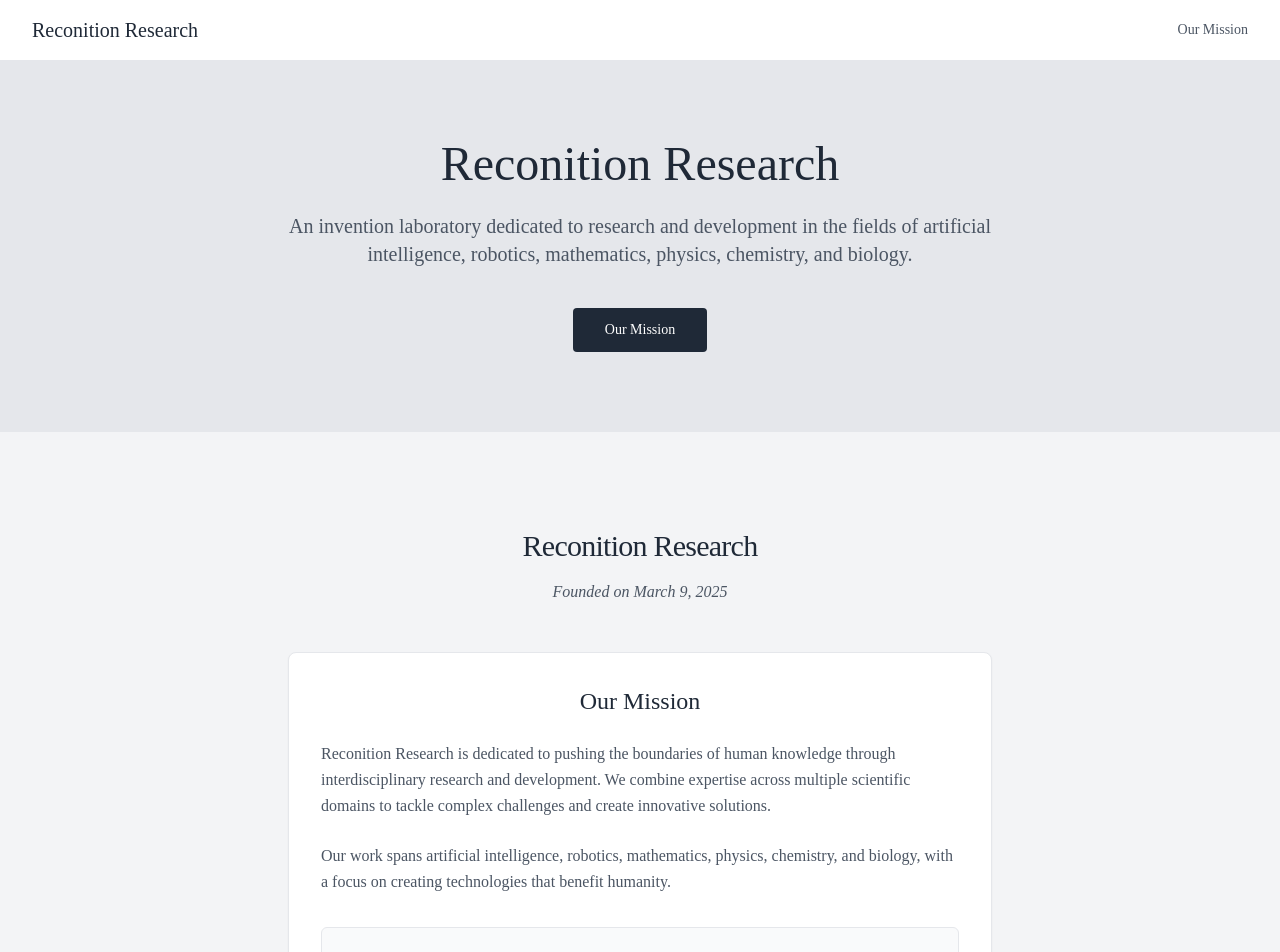
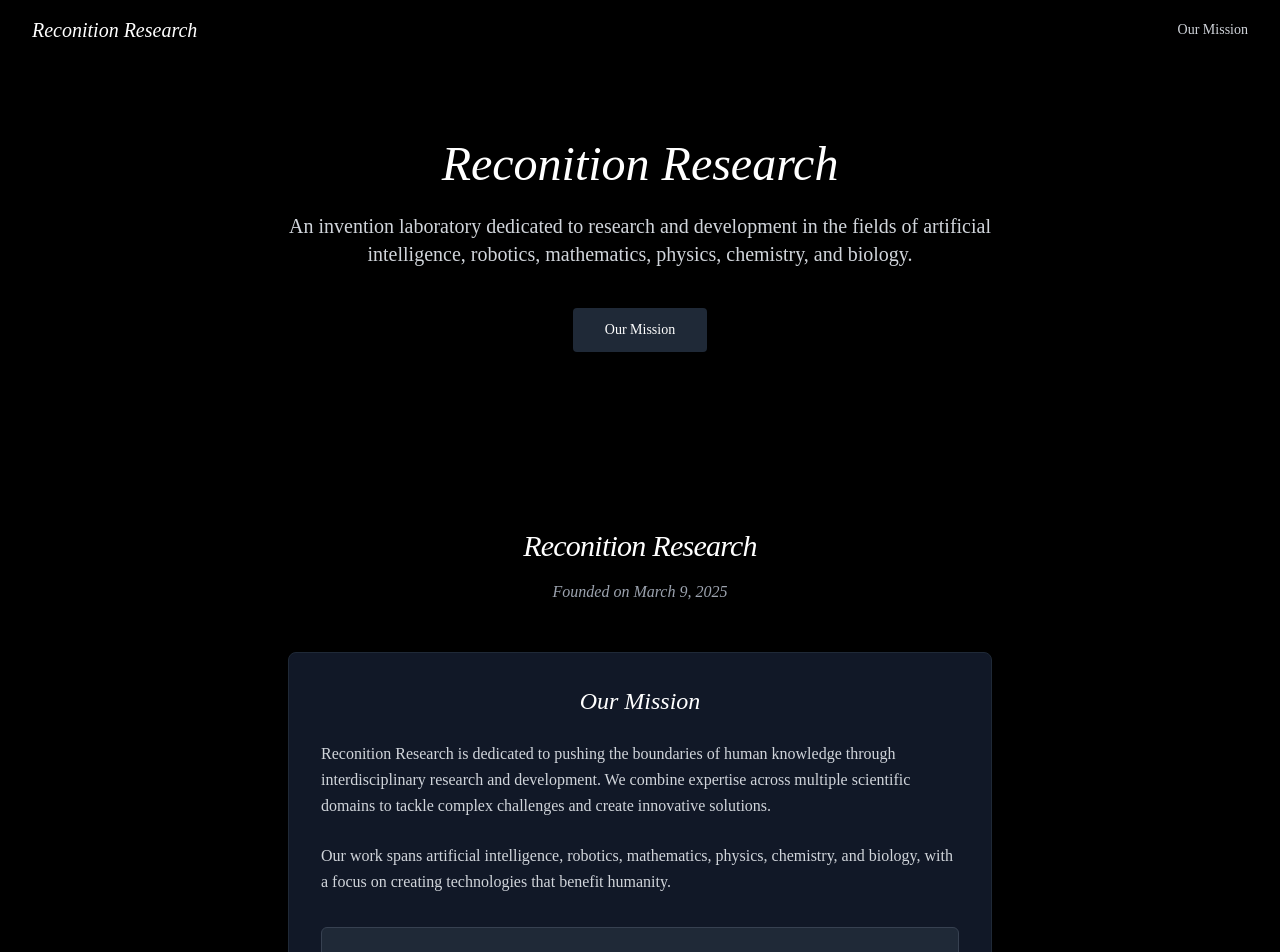
Before and after one commit to aarnav-anand/Reconition, a React (Vite) app: page / in a window 1280 px wide. Shown: the top 952 px of the page. Built offline with nearby package versions, Linux system fonts and the light colour scheme.

Commit message:
Update site styling
- Update the site background to black.
- Update the title font to italic Playfair.

```diff
--- a/src/components/AboutSection.tsx
+++ b/src/components/AboutSection.tsx
@@ -5,31 +5,31 @@ const AboutSection = () => {
   return (
     <section
       id="about"
-      className="py-24 bg-gray-100 relative"
+      className="py-24 bg-black relative"
     >
       <div className="container mx-auto relative z-10">
         <div className="max-w-3xl mx-auto px-4 sm:px-6 lg:px-8">
           <div className="text-center mb-12">
-            <h2 className="text-3xl font-playfair tracking-tight mb-4 text-gray-800">Reconition Research</h2>
-            <p className="text-base text-gray-600 font-playfair italic">
+            <h2 className="text-3xl font-playfair italic tracking-tight mb-4 text-white">Reconition Research</h2>
+            <p className="text-base text-gray-400 font-playfair italic">
               Founded on March 9, 2025
             </p>
           </div>
 
-          <div className="bg-white shadow-sm rounded-lg p-8 border border-gray-200">
-            <h3 className="text-2xl font-playfair mb-6 text-gray-800 text-center">Our Mission</h3>
-            <p className="text-gray-600 mb-6 leading-relaxed font-playfair">
+          <div className="bg-gray-900 shadow-sm rounded-lg p-8 border border-gray-800">
+            <h3 className="text-2xl font-playfair italic mb-6 text-white text-center">Our Mission</h3>
+            <p className="text-gray-300 mb-6 leading-relaxed font-playfair">
               Reconition Research is dedicated to pushing the boundaries of human knowledge through
               interdisciplinary research and development. We combine expertise across multiple scientific
               domains to tackle complex challenges and create innovative solutions.
             </p>
-            <p className="text-gray-600 mb-8 leading-relaxed font-playfair">
+            <p className="text-gray-300 mb-8 leading-relaxed font-playfair">
               Our work spans artificial intelligence, robotics, mathematics, physics, chemistry, and biology,
               with a focus on creating technologies that benefit humanity.
             </p>
 
-            <div className="p-6 bg-gray-50 rounded-md border border-gray-200">
-              <p className="text-gray-700 italic text-center font-playfair text-sm">
+            <div className="p-6 bg-gray-800 rounded-md border border-gray-700">
+              <p className="text-gray-300 italic text-center font-playfair text-sm">
                 "Our goal is to create a laboratory where brilliance knows no bounds,
                 where the convergence of disciplines leads to extraordinary discoveries
                 that were once thought impossible."
--- a/src/components/Footer.tsx
+++ b/src/components/Footer.tsx
@@ -5,17 +5,17 @@ const Footer = () => {
   const currentYear = new Date().getFullYear();
 
   return (
-    <footer className="py-8 bg-gray-100">
+    <footer className="py-8 bg-black">
       <div className="container mx-auto px-4 sm:px-6 lg:px-8">
         <div className="flex flex-col md:flex-row justify-between items-center">
           <div className="mb-4 md:mb-0">
-            <p className="text-sm text-gray-600 font-playfair">
+            <p className="text-sm text-gray-400 font-playfair">
               © {currentYear} Reconition Research. All rights reserved.
             </p>
           </div>
 
           <div className="flex space-x-6">
-            <a href="#" className="text-sm text-gray-600 hover:text-gray-800 transition-colors font-playfair">
+            <a href="#" className="text-sm text-gray-400 hover:text-gray-300 transition-colors font-playfair">
               Contact
             </a>
           </div>
--- a/src/components/HeroSection.tsx
+++ b/src/components/HeroSection.tsx
@@ -3,14 +3,14 @@ import React from 'react';
 
 const HeroSection = () => {
   return (
-    <section className="py-20 bg-gray-200 relative">
+    <section className="py-20 bg-black relative">
       <div className="container mx-auto px-4 sm:px-6 lg:px-8 relative z-10">
         <div className="max-w-3xl mx-auto text-center">
-          <h1 className="text-4xl md:text-5xl font-playfair mb-6 text-gray-800">
+          <h1 className="text-4xl md:text-5xl font-playfair italic mb-6 text-white">
             Reconition Research
           </h1>
 
-          <p className="text-xl text-gray-600 mb-10 font-playfair">
+          <p className="text-xl text-gray-300 mb-10 font-playfair">
             An invention laboratory dedicated to research and development in the fields of
             artificial intelligence, robotics, mathematics, physics, chemistry, and biology.
           </p>
--- a/src/components/Navbar.tsx
+++ b/src/components/Navbar.tsx
@@ -3,16 +3,16 @@ import React from 'react';
 
 const Navbar = () => {
   return (
-    <nav className="bg-white shadow-sm py-4">
+    <nav className="bg-black py-4">
       <div className="container mx-auto px-4 sm:px-6 lg:px-8 flex items-center justify-between">
         <div className="flex items-center">
-          <a href="/" className="text-xl font-playfair text-gray-800">Reconition Research</a>
+          <a href="/" className="text-xl font-playfair italic text-white">Reconition Research</a>
         </div>
 
         <div className="flex items-center">
           <a
             href="#about"
-            className="text-sm font-playfair text-gray-600 hover:text-gray-800 transition-colors"
+            className="text-sm font-playfair text-gray-300 hover:text-white transition-colors"
           >
             Our Mission
           </a>
--- a/src/index.css
+++ b/src/index.css
@@ -7,33 +7,33 @@
 
 @layer base {
   :root {
-    --background: 0 0% 100%;
-    --foreground: 240 10% 3.9%;
+    --background: 0 0% 0%;
+    --foreground: 0 0% 100%;
 
-    --card: 0 0% 100%;
-    --card-foreground: 240 10% 3.9%;
+    --card: 0 0% 4%;
+    --card-foreground: 0 0% 100%;
 
-    --popover: 0 0% 100%;
-    --popover-foreground: 240 10% 3.9%;
+    --popover: 0 0% 4%;
+    --popover-foreground: 0 0% 100%;
 
-    --primary: 240 6% 10%;
-    --primary-foreground: 0 0% 98%;
+    --primary: 0 0% 98%;
+    --primary-foreground: 0 0% 100%;
 
-    --secondary: 240 4.8% 95.9%;
-    --secondary-foreground: 240 5.9% 10%;
+    --secondary: 0 0% 9%;
+    --secondary-foreground: 0 0% 100%;
 
-    --muted: 240 4.8% 95.9%;
-    --muted-foreground: 240 3.8% 46.1%;
+    --muted: 0 0% 9%;
+    --muted-foreground: 0 0% 60%;
 
-    --accent: 240 4.8% 95.9%;
-    --accent-foreground: 240 5.9% 10%;
+    --accent: 0 0% 9%;
+    --accent-foreground: 0 0% 100%;
 
     --destructive: 0 84.2% 60.2%;
     --destructive-foreground: 0 0% 98%;
 
-    --border: 240 5.9% 90%;
-    --input: 240 5.9% 90%;
-    --ring: 240 5.9% 10%;
+    --border: 0 0% 20%;
+    --input: 0 0% 20%;
+    --ring: 0 0% 80%;
 
     --radius: 0.5rem;
   }
@@ -47,7 +47,7 @@
   }
 
   body {
-    @apply bg-gray-50 text-foreground min-h-screen;
+    @apply bg-black text-foreground min-h-screen;
     font-feature-settings: "cv02", "cv03", "cv04", "cv11";
   }
 }
--- a/src/pages/Index.tsx
+++ b/src/pages/Index.tsx
@@ -7,7 +7,7 @@ import Footer from '../components/Footer';
 
 const Index = () => {
   return (
-    <div className="min-h-screen bg-gray-50">
+    <div className="min-h-screen bg-black">
       <Navbar />
       <HeroSection />
       <AboutSection />
```
